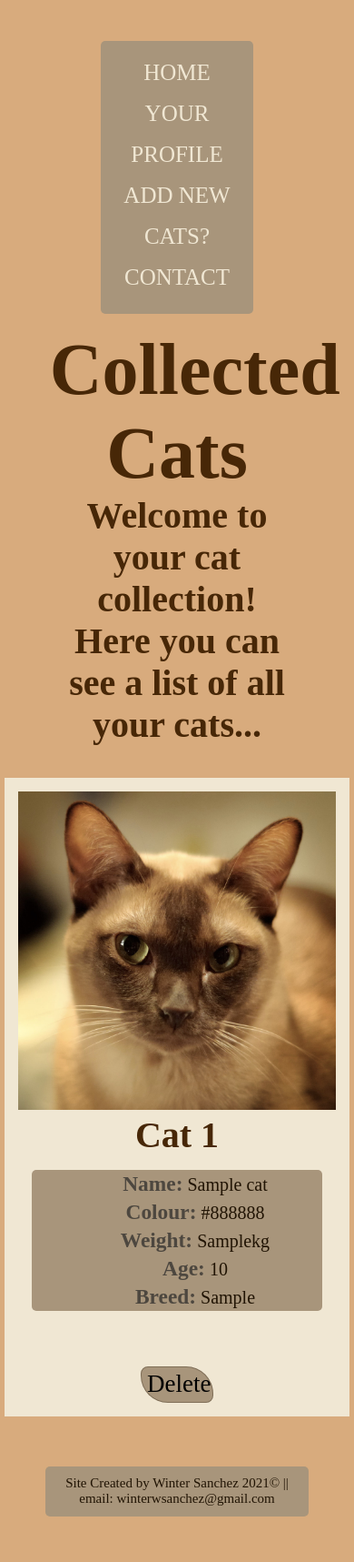
After one commit to wintersanchez/winter-collector-page, a PHP site: page / in a window 390 px wide. The commit adds this page. Shown: the whole page at 91% size. Run offline with PHP 8.4, Linux system fonts and the light colour scheme; tables that the repository leaves empty or names only in its code hold one stand-in row (values such as "Sample post").

Commit message:
finished html page with media queries and css

```diff
--- a/cats_view.csv
+++ b/cats_view.csv
@@ -3,5 +3,5 @@
 2,"Rain","black",3.7,4,"Bombay"
 3,"Bunny","white",3.5,3,"Angora"
 4,"Flapjack","red",6.2,12,"Maine Coon"
-5,"Claw","orange",2.8,9,"Burmese"
+5,"Fluffy","orange",2.8,9,"Burmese"
 6,"Daisy","black",4.9,7,"Nebelung"
--- /dev/null
+++ b/index.php
@@ -0,0 +1,74 @@
+<!DOCTYPE html>
+<html lang="en">
+<head>
+    <meta charset="UTF-8">
+    <title>Collected Cats</title>
+    <link rel="icon" type="image/png?" href="icon/cat.png"/>
+
+    <link href="winter-collector-page.css" rel="stylesheet">
+    <link href="normalize.css" rel="stylesheet">
+</head>
+<body>
+
+
+<nav class="navBar">
+    <ul class="navBarItems">
+        <li class="navBarItem"><a class="navBarLink" href="#">Home</a></li>
+        <li class="navBarItem"><a class="navBarLink" href="#">Your Profile</a></li>
+        <li class="navBarItem"><a class="navBarLink" href="#">Add New Cats?</a></li>
+        <li class="navBarItem"><a class="navBarLink" href="#">Contact</a></li>
+    </ul>
+</nav>
+
+<h1>Collected Cats</h1>
+
+<h2>Welcome to your cat collection! <br/>Here you can see a list of all your cats...</h2>
+
+
+<?php
+
+$db = new PDO ('mysql:host=db;dbname=winter-collector-page', 'root', 'password');
+
+if (isset($_POST["delete"])) {
+    $deleteCatInfo = $db -> prepare("DELETE from cats WHERE id=:id");
+    $deleteCatInfo -> bindParam(":id", $_POST["delete"]);
+    $deleteCatInfo -> execute();
+}
+
+$getCatInfo = $db -> prepare("SELECT * FROM cats");
+
+$getCatInfo -> execute();
+
+$allCatInfo = $getCatInfo->fetchAll(\PDO::FETCH_ASSOC);
+
+$CatItemNumber = 1;
+
+echo "<section class='allItemsSection'>";
+foreach ($allCatInfo as $row) {
+    echo "<div class='itemInfoDiv'>";
+    echo "<img src='collector-website-images/img-" . $row["id"] . ".jpg'" . "/>";
+    echo '<h2>Cat ' . $CatItemNumber . '</h2>';
+    $CatItemNumber++;
+    echo "<ul class='databaseItemInfo'>";
+    echo "<li><h3>Name:</h3> " . $row["name"] . "</li>";
+    echo "<li><h3>Colour:</h3> " . $row["colour"] . "</li>";
+    echo "<li><h3>Weight:</h3> " . $row["weight"] . "kg</li>";
+    echo "<li><h3>Age:</h3> " . $row["age"] . "</li>";
+    echo "<li><h3>Breed:</h3> " . $row["breed"] . "</li>";
+    echo "</ul>";
+    echo "<br>";
+    echo "<br>";
+    echo "<form method='POST'>";
+    echo "<input type='hidden' name='delete' value='" . $row["id"] . "' />";
+    echo "<button type='submit' class='deleteButton'>Delete</button>";
+    echo "</form>";
+    echo "</div>";
+}
+echo "</section>";
+
+?>
+
+<footer class="pageFooter">Site Created by Winter Sanchez 2021&copy; || email: winterwsanchez@gmail.com</footer>
+</body>
+
+</html>
--- a/winter-collector-page.css
+++ b/winter-collector-page.css
@@ -9,7 +9,7 @@ html {
 h1, h2 {
     text-align: center;
     margin: auto;
-    width: 50%;
+    width: 85%;
     align: center;
 }
 
@@ -27,26 +27,26 @@ h3 {
     text-align: center;
 }
 
-section {
+section.allItemsSection {
     display: flex;
     flex-direction: row;
-    margin: 50px;
-    font-size: 20px;
     flex-wrap: wrap;
-    justify-content: space-around;
-    padding: 5px;
+    margin: 20px;
+    font-size: 2rem;
+    justify-content: center;
+    padding: 15px;
     text-align: center;
+    align-content: center;
 }
 
 ul {
     list-style-type:none;
     background: rgb(168, 149, 123);
     margin: 15px;
-    align: center;
+    border-radius: 5px;
 }
 
 div {
-    align: center;
     width: 30%;
 }
 
@@ -54,26 +54,154 @@ button {
     background: rgb(168, 149, 123);
 }
 
-li {
+img {
+    width: 100%;
+}
+
+ul.databaseItemInfo {
+    width: auto;
+}
+
+.databaseItemInfo li {
     color: rgb(33, 20, 4);
     line-height: 30px;
 }
 
+div.itemInfoDiv {
+    background-color: rgb(240, 231, 211);
+    max-width: 300px;
+    margin: 0 10px 20px 10px;
+    padding: 15px;
+}
+
+button.deleteButton {
+    border-style: solid;
+    border-width: 1px;
+    border-color: rgba(33, 20, 4, 0.3);
+    border-radius: 8px 30px;
+    height: 40px;
+    width: 80px;
+    font-size: 2.7rem;
+}
+
+button.deleteButton:hover {
+    background-color: salmon;
+}
+
+a, .navBarLink {
+    text-decoration: none;
+    text-transform: uppercase;
+    color: rgb(240, 231, 211);
+    font-size: 2.5rem;
+}
+
+.navBarLink:hover {
+    background-color: rgba(255, 255, 255, 0.2);
+    color: rgb(33, 20, 4);
+    border-radius: 10px;
+}
+
+.navBar {
+    display: flex;
+    flex-display: row;
+    width: 100%;
+    justify-content: space-around;
+}
+
+.navBarItems {
+    display: flex;
+    width: 100%;
+    flex-direction: row;
+    justify-content: space-between;
+    padding: 15px;
+}
+
+footer.pageFooter {
+    background: rgb(168, 149, 123);
+    color: rgb(33, 20, 4);
+    margin: 20px;
+    padding: 10px;
+    font-size: 1.5rem;
+    text-align: center;
+    border-radius: 5px;
+}
 
 
-/*table {*/
-/*    margin: 20px;*/
-/*    font-size: 30px;*/
-/*    border: 1px solid #ddd;*/
-/*    padding: 10px;*/
-/*}*/
 
-/*th {*/
-/*    background-color: #E1882F;*/
-/*    padding: 10px;*/
-/*}*/
+@media screen and (max-width: 965px) {
+    body {
+    }
 
-/*tr {*/
-/*    border: 0px solid #ddd;*/
-/*    background-color: red;*/
-/*}*/
+    .navBar {
+        display: flex;
+        width: 85%;
+        align-content: center;
+        margin: 0 auto;
+    }
+
+    .navBarItems {
+        display: inline-block;
+        width: 70%;
+        line-height: 40px;
+        text-align: center;
+    }
+
+    section.allItemsSection {
+        min-width: 200px;
+    }
+
+    div.itemInfoDiv {
+        min-width: 300px;
+    }
+
+    @media screen and (max-width: 865px) {
+        body {
+        }
+
+        .navBar {
+            display: flex;
+            width: 85%;
+            align-content: center;
+            margin: 0 auto;
+        }
+
+        .navBarItems {
+            display: inline-block;
+            width: 70%;
+            line-height: 40px;
+            text-align: center;
+        }
+
+        section.allItemsSection {
+            min-width: 200px;
+        }
+
+        div.itemInfoDiv {
+            min-width: 200px;
+        }
+
+        @media screen and (max-width: 700px) {
+            body {
+            }
+
+            .navBar {
+                display: flex;
+                width: 60%;
+                align-content: center;
+                margin: 0 auto;
+            }
+
+            .navBarItems {
+                display: inline-block;
+                width: 70%;
+                line-height: 40px;
+                text-align: center;
+            }
+
+            div.itemInfoDiv {
+                min-width: 350px;
+                max-width: 390px;
+            }
+        }
+    }
+}
```
Also changed, not shown: winter-collector-page.html (deleted, +0 -16 lines), winter-collector-page.php (deleted, +0 -108 lines), collector-website-images/img-1.jpg, collector-website-images/img-2.jpg (added), collector-website-images/img-3.jpg (added), collector-website-images/img-4.jpg (added), collector-website-images/img-5.jpg (added), icon/cat.png (added), 1 other file.
